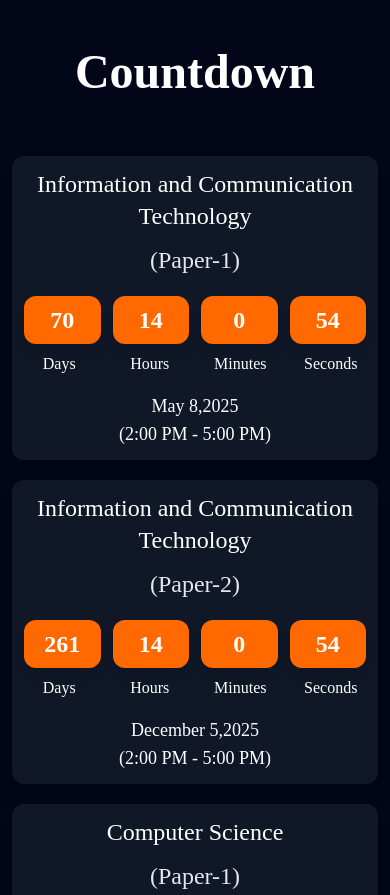
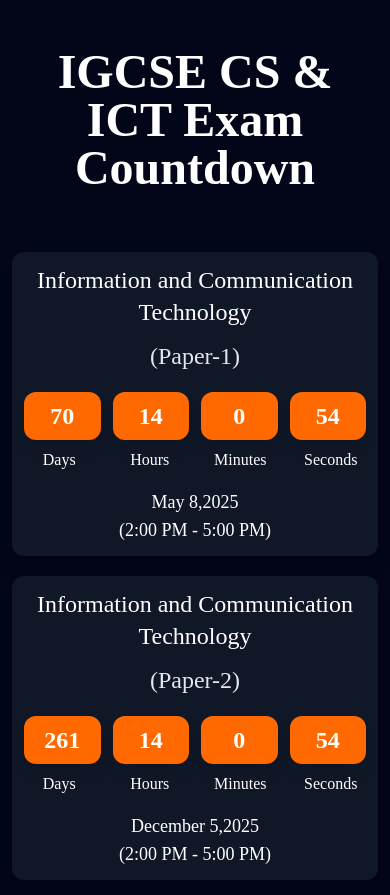
Before and after one commit to haru2004github/countdown, a plain HTML site: page index.html in a window 390 px wide. Shown: the top 895 px of the page. Drawn offline with nearby package versions, Linux system fonts and the light colour scheme.

Commit message:
update code

```diff
--- a/index.html
+++ b/index.html
@@ -121,11 +121,11 @@
 
     </style>
 </head>
-<body id="countdowns" class=" min-h-screen bg-slate-950 text-white mx-32 poppins-regular max-w-7xl mx-auto px-3 md:px-0 py-12 flex items-center">
+<body id="countdowns" class=" min-h-screen bg-slate-950 text-white  poppins-regular max-w-7xl mx-auto px-3 md:px-0 py-12 flex items-center">
 
     <div class="flex flex-col gap-y-5  md:grid lg:grid-cols-2 gap-5   justify-center  lg:min-w-[800px] ">
         <div class="md: col-span-2 mb-10 ">
-            <h1 class="text-5xl text-center font-bold">Countdown </h1>
+            <h1 class="text-5xl text-center font-bold">IGCSE CS & ICT Exam Countdown </h1>
         </div>
         <div class="bg-gray-900 p-3 lg:p-5 rounded-xl shadow-xl overflow-hidden ">
             <div class="text-center text-2xl">
@@ -208,6 +208,8 @@
         <div id="countdown" class="text-2xl font-semibold"></div>
     </div> -->
 
+
+</body>
 <script>
   const exams = [
   { id: "exam1", name: "Exam 1", date: "2025-05-08T00:00:00" },
@@ -254,5 +256,4 @@
 
   exams.forEach(startCountdown);
 </script>
-</body>
 </html>
```
Lines whose indentation alone changed are shown as unchanged.
